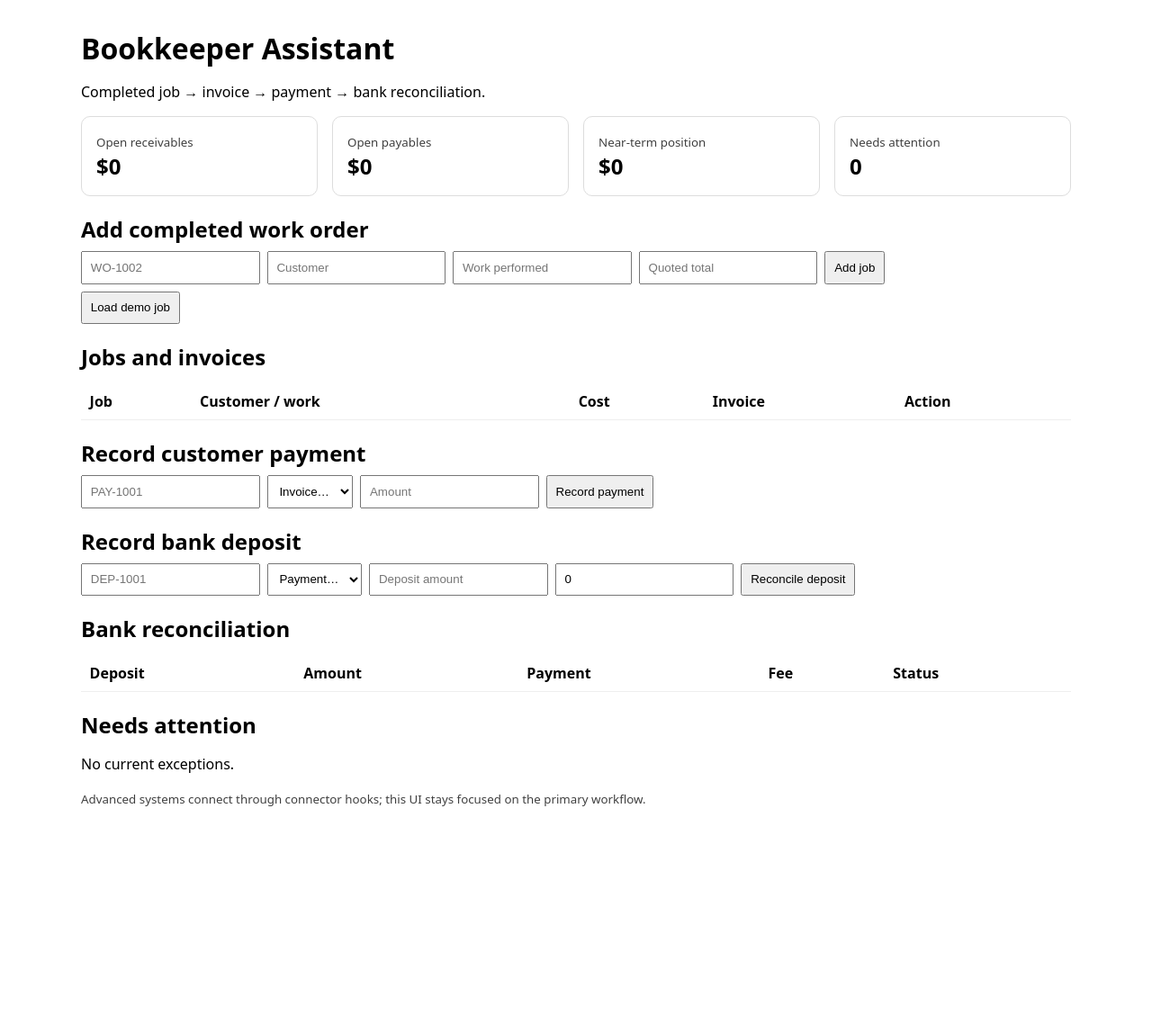
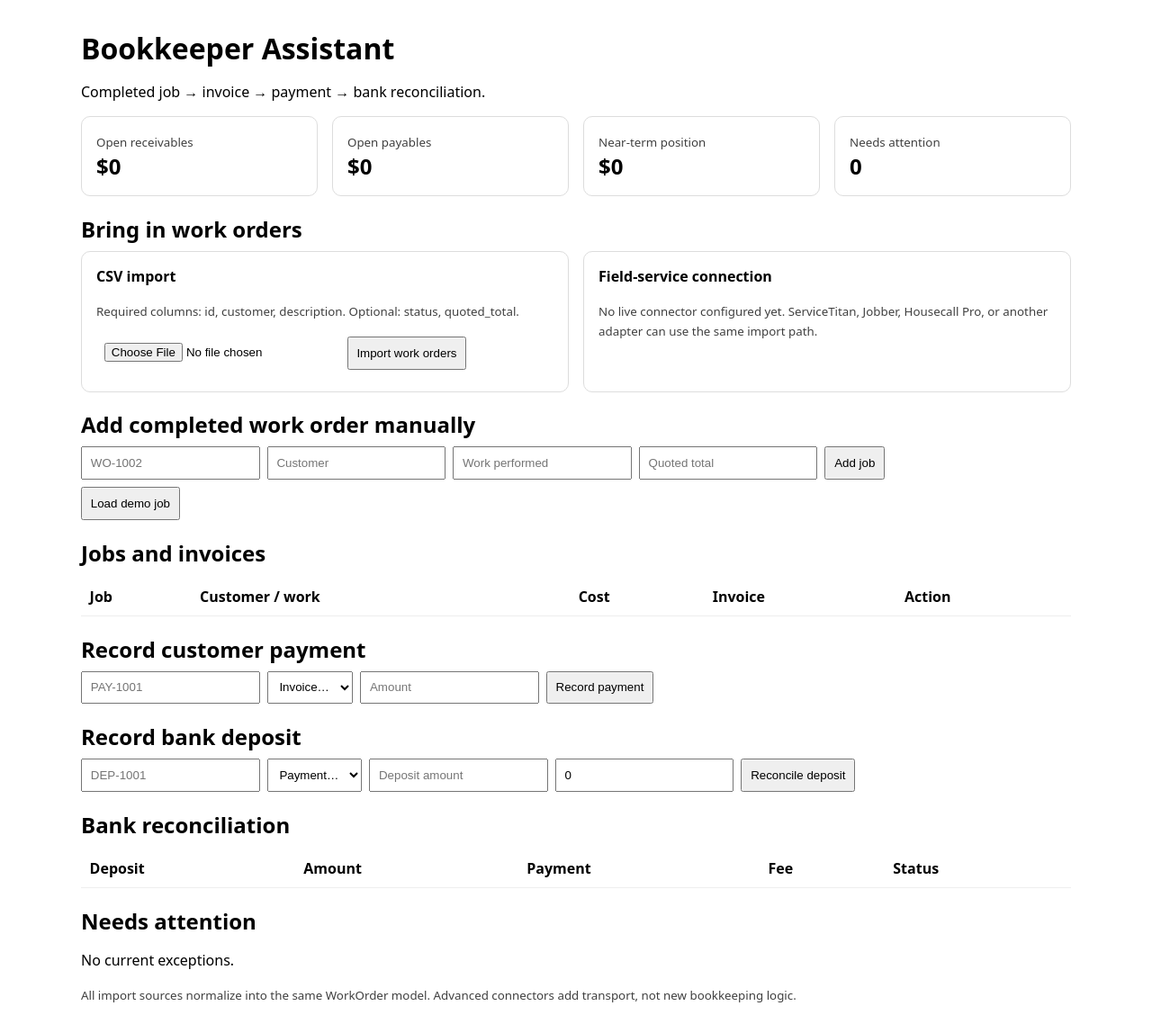
Before and after one commit to noeticanlabs/Bookkeeping-assistant-, a Flask app: page / in a window 1280 px wide. Shown: the whole page at 90% size. Before the commit the page ends 896 px from the top, so only its background shows below. Run offline with Flask 3, Linux system fonts and the light colour scheme; lists and menus that the app fills with data are empty.

Commit message:
Add work order import controls to dashboard

```diff
--- a/templates/dashboard.html
+++ b/templates/dashboard.html
@@ -15,6 +15,7 @@
     table { width:100%; border-collapse:collapse; margin-top:.75rem; }
     th, td { text-align:left; border-bottom:1px solid #eee; padding:.6rem; vertical-align:top; }
     .error { background:#ffecec; padding:.65rem; border-radius:6px; }
+    .success { background:#edf9ed; padding:.65rem; border-radius:6px; }
     .ready { font-weight:700; }
     small { opacity:.75; }
   </style>
@@ -34,7 +35,28 @@
     <div class="card"><small>Needs attention</small><div class="metric">{{ summary.needs_attention|length }}</div></div>
   </section>
 
-  <h2>Add completed work order</h2>
+  <h2>Bring in work orders</h2>
+  <div class="grid">
+    <div class="card">
+      <strong>CSV import</strong>
+      <p><small>Required columns: id, customer, description. Optional: status, quoted_total.</small></p>
+      <form method="post" action="/imports/work-orders/csv" enctype="multipart/form-data">
+        <input type="file" name="file" accept=".csv,text/csv" required>
+        <button>Import work orders</button>
+      </form>
+    </div>
+    <div class="card">
+      <strong>Field-service connection</strong>
+      {% if field_service_connected %}
+        <p><small>A field-service connector is configured.</small></p>
+        <form method="post" action="/sync/field-service"><button>Sync work orders</button></form>
+      {% else %}
+        <p><small>No live connector configured yet. ServiceTitan, Jobber, Housecall Pro, or another adapter can use the same import path.</small></p>
+      {% endif %}
+    </div>
+  </div>
+
+  <h2>Add completed work order manually</h2>
   <form method="post" action="/work-orders">
     <input name="id" placeholder="WO-1002" required>
     <input name="customer" placeholder="Customer" required>
@@ -111,6 +133,6 @@
     <ul>{% for item in summary.needs_attention %}<li><strong>{{ item.kind }}</strong>: {{ item.reference_id }} — {{ item.message }}</li>{% endfor %}</ul>
   {% else %}<p>No current exceptions.</p>{% endif %}
 
-  <p><small>Advanced systems connect through connector hooks; this UI stays focused on the primary workflow.</small></p>
+  <p><small>All import sources normalize into the same WorkOrder model. Advanced connectors add transport, not new bookkeeping logic.</small></p>
 </body>
 </html>
```
